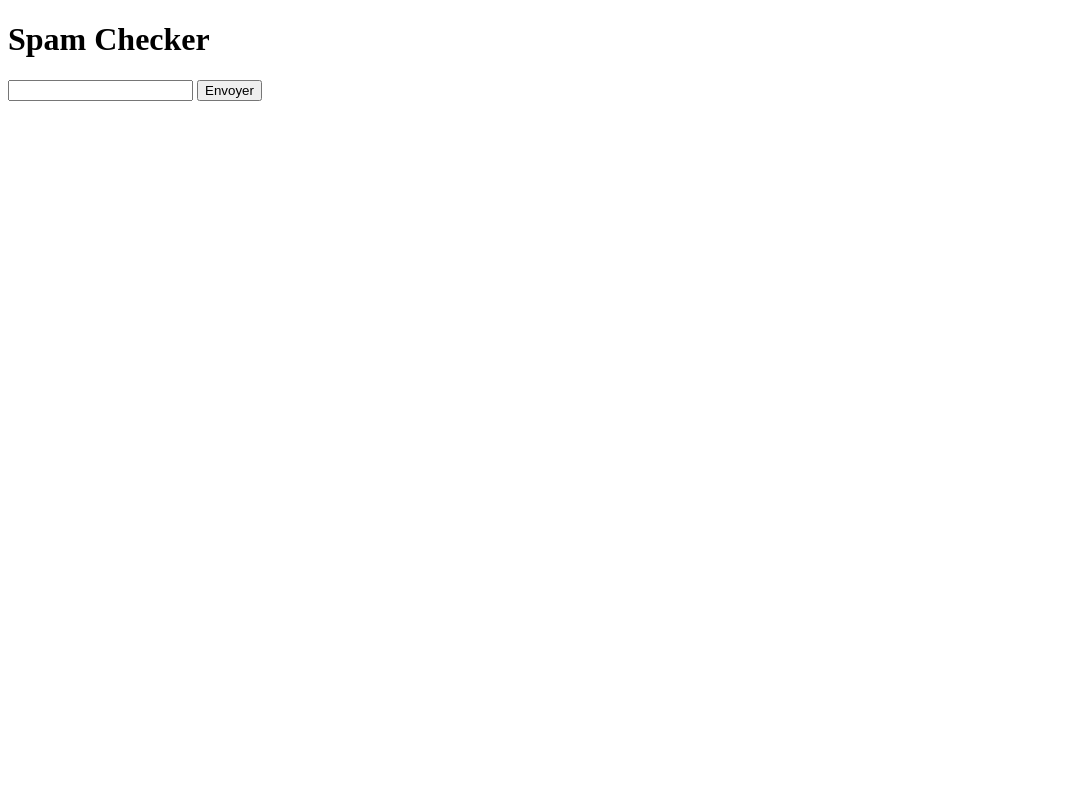
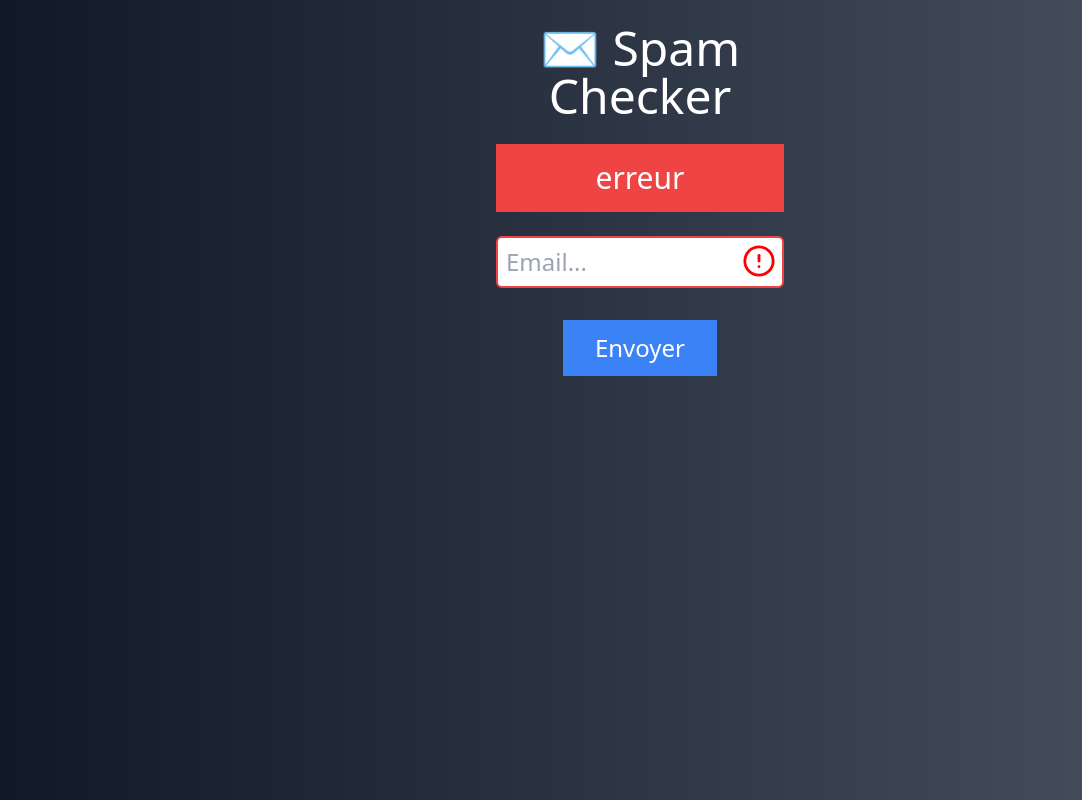
Before and after one commit to HB-R6/javascript, a plain HTML site: page 09-spam-checker/index.html in a window 1280 px wide. Both pictures are taken after a click on the button "Envoyer". Shown: the whole page, without its empty margins (0-1082 px from the left). Drawn offline with nearby package versions, Linux system fonts and the light colour scheme; no server answers.

Commit message:
:sparkles: Spam Checker workshop WIP

```diff
--- a/09-spam-checker/app.js
+++ b/09-spam-checker/app.js
@@ -1,8 +1,31 @@
 const emailInput = document.querySelector("#email");
 const sendBtn = document.querySelector("button");
+const errorDiv = document.querySelector("#error");
+const errorIcon = document.querySelector("#errorIcon");
+
+const inputErrorClasses = "border-2 border-red-500 text-red-500".split(" ");
+
+const setError = (hasError, message) => {
+  if (hasError) {
+    errorDiv.classList.remove("hidden");
+    errorDiv.textContent = message;
+    emailInput.classList.add(...inputErrorClasses);
+    errorIcon.classList.remove("hidden");
+  } else {
+    emailInput.classList.remove(...inputErrorClasses);
+    errorIcon.classList.add("hidden");
+    errorDiv.classList.add("hidden");
+    errorDiv.textContent = "";
+  }
+};
+
+emailInput.addEventListener("keydown", () => {
+  setError(false);
+});
 
 sendBtn.addEventListener("click", () => {
-  fetch("http://localhost:8000/api/check", {
+  setError(true, "erreur");
+  response = fetch("http://localhost:8000/api/check", {
     method: "POST",
     headers: {
       "Content-Type": "application/json",
--- a/09-spam-checker/index.html
+++ b/09-spam-checker/index.html
@@ -4,13 +4,38 @@
     <meta charset="UTF-8" />
     <meta name="viewport" content="width=device-width, initial-scale=1.0" />
     <title>Spam Checker</title>
+    <script src="https://cdn.tailwindcss.com"></script>
   </head>
-  <body>
-    <h1>Spam Checker</h1>
+  <body
+    class="h-full bg-gradient-to-br from-gray-900 to-gray-600 bg-gradient-to-r text-white"
+  >
+    <div class="mx-auto px-4 w-full sm:w-2/3 lg:w-1/4">
+      <h1 class="text-4xl sm:text-5xl text-center my-6">✉️ Spam Checker</h1>
 
-    <div>
-      <input type="email" id="email" />
-      <button>Envoyer</button>
+      <div
+        id="error"
+        class="text-center bg-red-500 text-white my-6 text-3xl py-4 hidden"
+      ></div>
+
+      <div class="relative">
+        <input
+          type="email"
+          id="email"
+          class="w-full p-2 pr-12 text-[#444] text-2xl rounded-md"
+          placeholder="Email..."
+        />
+        <img
+          id="errorIcon"
+          src="error.svg"
+          alt="Error"
+          class="h-[34px] absolute right-2 top-2 hidden"
+        />
+      </div>
+      <div class="mt-8 text-center">
+        <button class="text-2xl bg-blue-500 hover:bg-blue-700 py-3 px-8">
+          Envoyer
+        </button>
+      </div>
     </div>
 
     <script src="app.js"></script>
```
Also changed, not shown: 09-spam-checker/error.svg (added).
